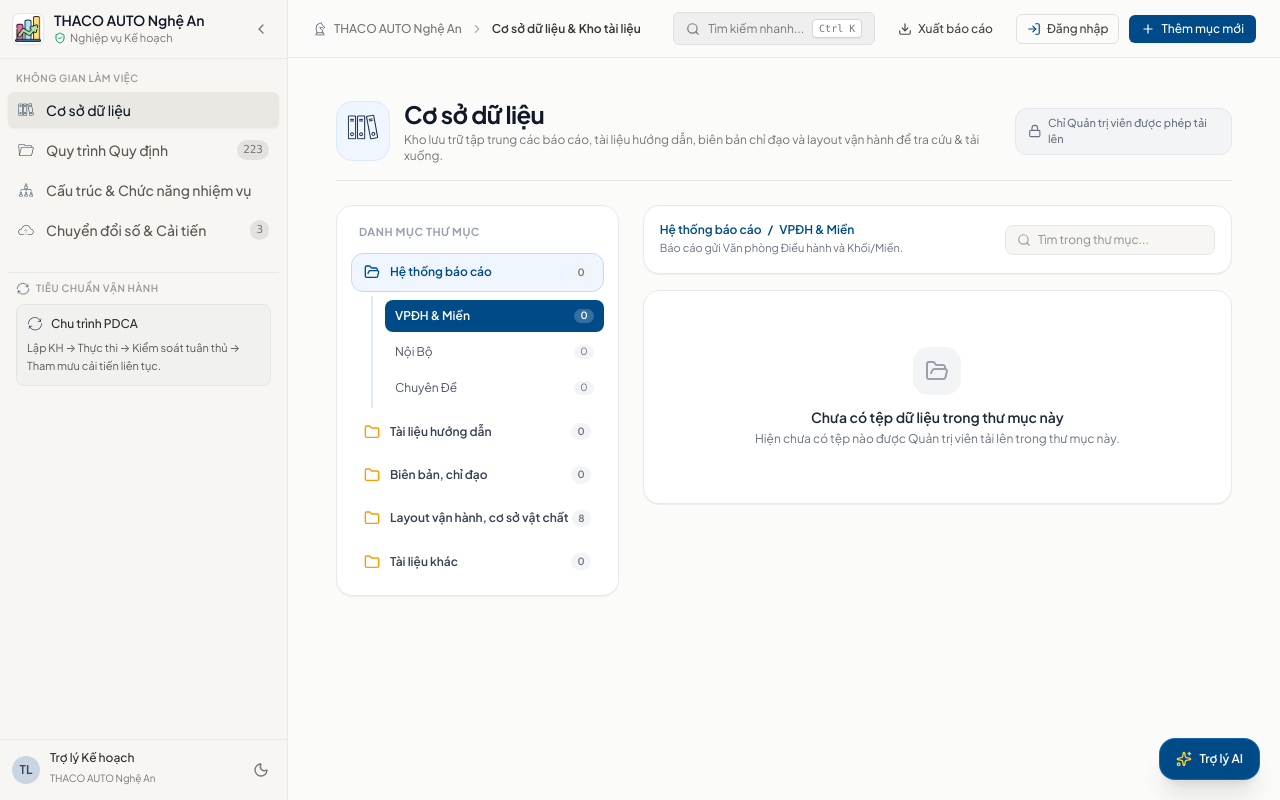
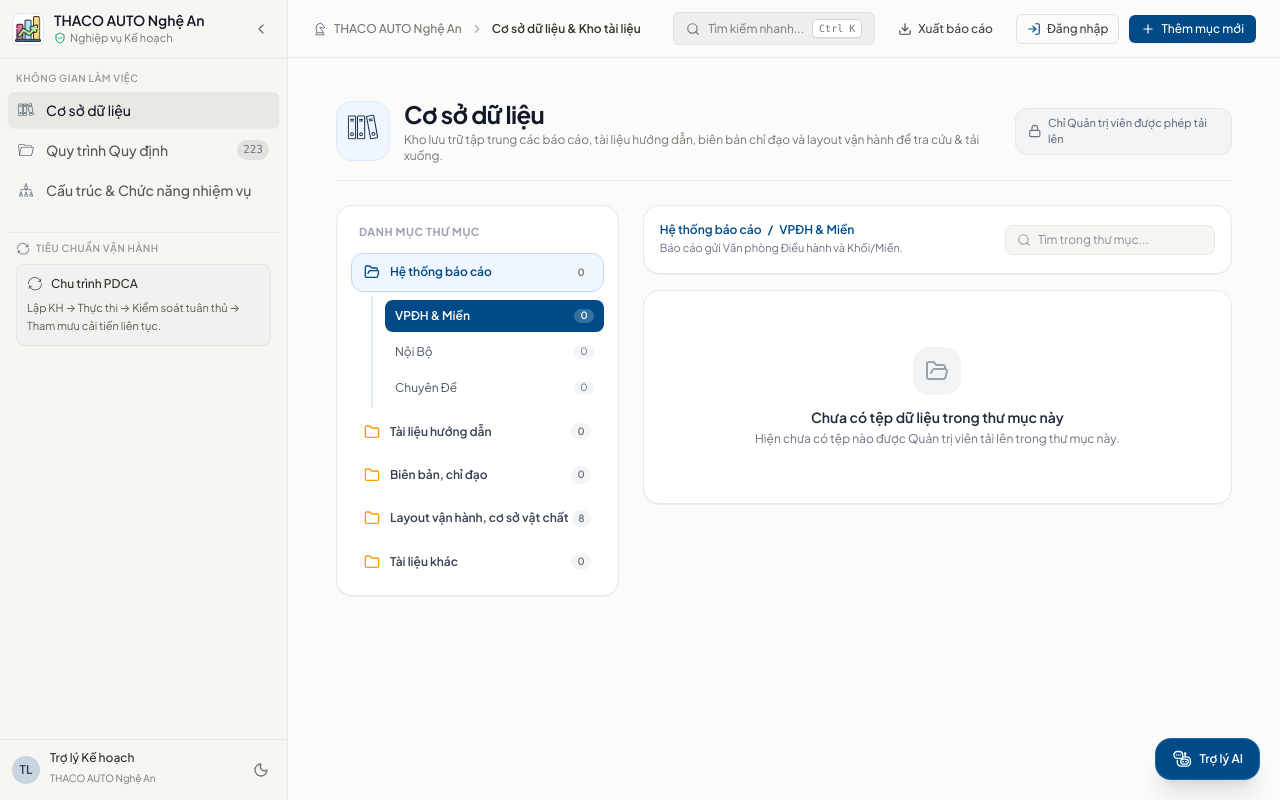
Before and after one commit to thacoautona/plan-dept, a React (Vite) app: page / in a window 1280 px wide. Both pictures are taken after a click on the button "Cơ sở dữ liệu". Built offline with nearby package versions, Linux system fonts and the light colour scheme.

Commit message:
feat: them icon Robot moi cho Bot, bat Dark Mode Tailwind v4 va an muc Chuyen doi so voi user thuong

```diff
--- a/src/App.tsx
+++ b/src/App.tsx
@@ -51,7 +51,7 @@ export function App() {
 
   // If user logs out or is not admin and is on an admin-only tab, redirect to governance
   useEffect(() => {
-    if (!isAdmin && (activeTab === 'dashboard' || activeTab === 'planning')) {
+    if (!isAdmin && (activeTab === 'dashboard' || activeTab === 'planning' || activeTab === 'digital')) {
       setActiveTab('governance');
     }
   }, [isAdmin, activeTab]);
@@ -303,7 +303,7 @@ ${digitalList
         plans={isAdmin ? plans : []}
         docs={docs}
         positions={orgPositionsData}
-        digitalProjects={digitalList}
+        digitalProjects={isAdmin ? digitalList : []}
         onSelectTab={setActiveTab}
         onSelectItem={(type, item) => {
           if (type === 'plan') setSelectedPlanForDetail(item);
--- a/src/components/AiAssistantBot.tsx
+++ b/src/components/AiAssistantBot.tsx
@@ -1,14 +1,59 @@
 import React, { useState, useRef, useEffect } from 'react';
 import {
-  Sparkles,
   X,
   Send,
   ExternalLink,
-  Bot,
   Trash2,
   Copy,
   Check
 } from 'lucide-react';
+
+function RobotBubbleIcon({ className = 'w-5 h-5' }: { className?: string }) {
+  return (
+    <svg
+      viewBox="0 0 32 32"
+      fill="none"
+      xmlns="http://www.w3.org/2000/svg"
+      className={className}
+    >
+      {/* Speech bubble top-left */}
+      <path
+        d="M3 9.5C3 6.46 5.46 4 8.5 4H11.5C14.54 4 17 6.46 17 9.5V15H8.5C5.46 15 3 12.54 3 9.5Z"
+        stroke="currentColor"
+        strokeWidth="2.1"
+        strokeLinecap="round"
+        strokeLinejoin="round"
+      />
+      {/* 3 dots in bubble */}
+      <line x1="7" y1="9.5" x2="7" y2="9.6" stroke="currentColor" strokeWidth="2.2" strokeLinecap="round" />
+      <line x1="10" y1="9.5" x2="10" y2="9.6" stroke="currentColor" strokeWidth="2.2" strokeLinecap="round" />
+      <line x1="13" y1="9.5" x2="13" y2="9.6" stroke="currentColor" strokeWidth="2.2" strokeLinecap="round" />
+      {/* Antenna */}
+      <line x1="21" y1="9" x2="21" y2="12.5" stroke="currentColor" strokeWidth="2.1" strokeLinecap="round" />
+      <circle cx="21" cy="7" r="2" fill="currentColor" />
+      {/* Robot head outer */}
+      <path
+        d="M17 12.5H23.5C26.81 12.5 29.5 15.19 29.5 18.5V21.5C29.5 24.81 26.81 27.5 23.5 27.5H14.5C11.19 27.5 8.5 24.81 8.5 21.5V18"
+        stroke="currentColor"
+        strokeWidth="2.1"
+        strokeLinecap="round"
+      />
+      {/* Inner visor */}
+      <rect
+        x="14"
+        y="16"
+        width="12"
+        height="8"
+        rx="3.5"
+        stroke="currentColor"
+        strokeWidth="2"
+      />
+      {/* Eyes */}
+      <circle cx="17.8" cy="20" r="1.4" fill="currentColor" />
+      <circle cx="22.2" cy="20" r="1.4" fill="currentColor" />
+    </svg>
+  );
+}
 import { BOT_CONFIG } from '../config/botConfig';
 import { retrieveCompactContext, BotSourceLink } from '../utils/botSearch';
 import { AuthUser } from '../config/authConfig';
@@ -225,10 +270,10 @@ export const AiAssistantBot: React.FC<AiAssistantBotProps> = ({ authUser }) => {
       {!isOpen && (
         <button
           onClick={() => setIsOpen(true)}
-          className="fixed bottom-5 right-5 z-40 flex items-center gap-2 px-4 py-3 rounded-2xl bg-[#004B87] hover:bg-[#003A69] text-white shadow-xl hover:shadow-2xl transition-all text-xs font-semibold border border-blue-400/30"
+          className="fixed bottom-5 right-5 z-40 flex items-center gap-2 px-4 py-2.5 rounded-2xl bg-[#004B87] hover:bg-[#003A69] text-white shadow-xl hover:shadow-2xl transition-all text-xs font-semibold border border-blue-400/30"
           title="Mở Trợ lý AI tìm kiếm & tóm tắt tài liệu"
         >
-          <Sparkles className="w-4 h-4 text-amber-300" />
+          <RobotBubbleIcon className="w-5 h-5 text-white" />
           <span>Trợ lý AI</span>
         </button>
       )}
@@ -240,7 +285,7 @@ export const AiAssistantBot: React.FC<AiAssistantBotProps> = ({ authUser }) => {
           <div className="px-4 py-3 bg-[#004B87] text-white flex items-center justify-between">
             <div className="flex items-center gap-2">
               <div className="p-1.5 rounded-lg bg-white/15">
-                <Bot className="w-4 h-4" />
+                <RobotBubbleIcon className="w-5 h-5 text-white" />
               </div>
               <div>
                 <h3 className="text-xs font-bold leading-tight">{BOT_CONFIG.BOT_NAME}</h3>
--- a/src/components/Sidebar.tsx
+++ b/src/components/Sidebar.tsx
@@ -82,7 +82,7 @@ export const Sidebar: React.FC<SidebarProps> = ({
       iconName: 'cloud_upload' as AppIconName,
       badge: stats.digitalCount,
       desc: 'Sáng kiến & Tự động hóa',
-      adminOnly: false
+      adminOnly: true
     }
   ];
 
--- a/src/index.css
+++ b/src/index.css
@@ -1,4 +1,5 @@
 @import "tailwindcss";
+@custom-variant dark (&:where(.dark, .dark *));
 
 @layer base {
   body {
```
